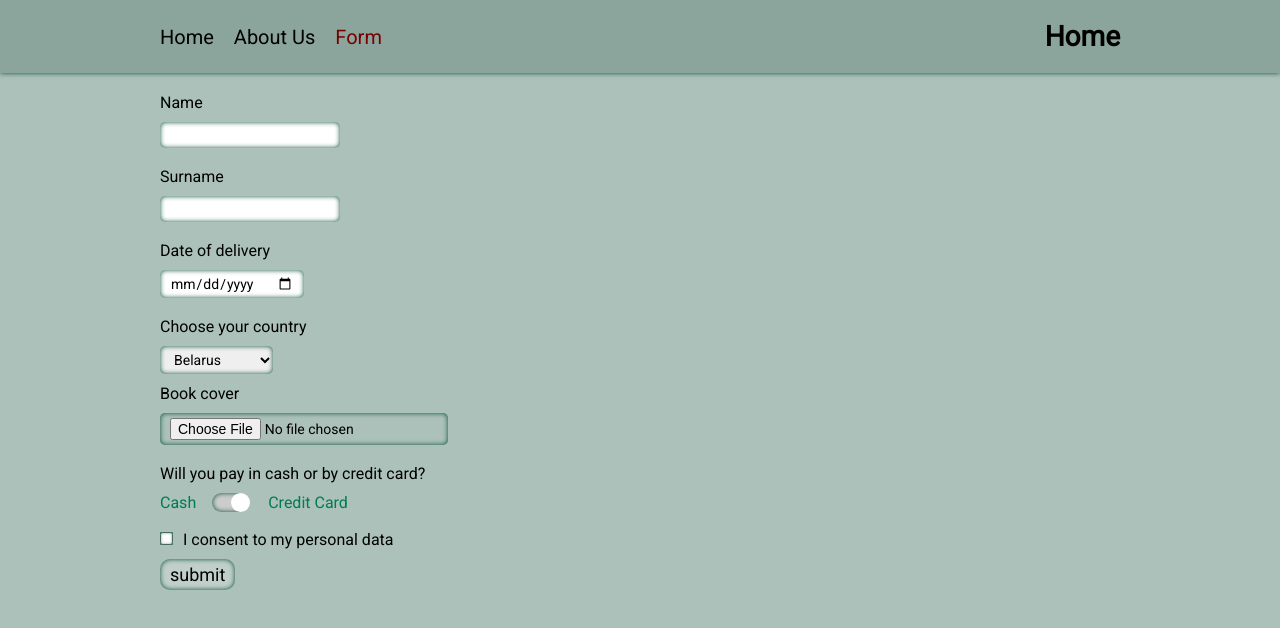
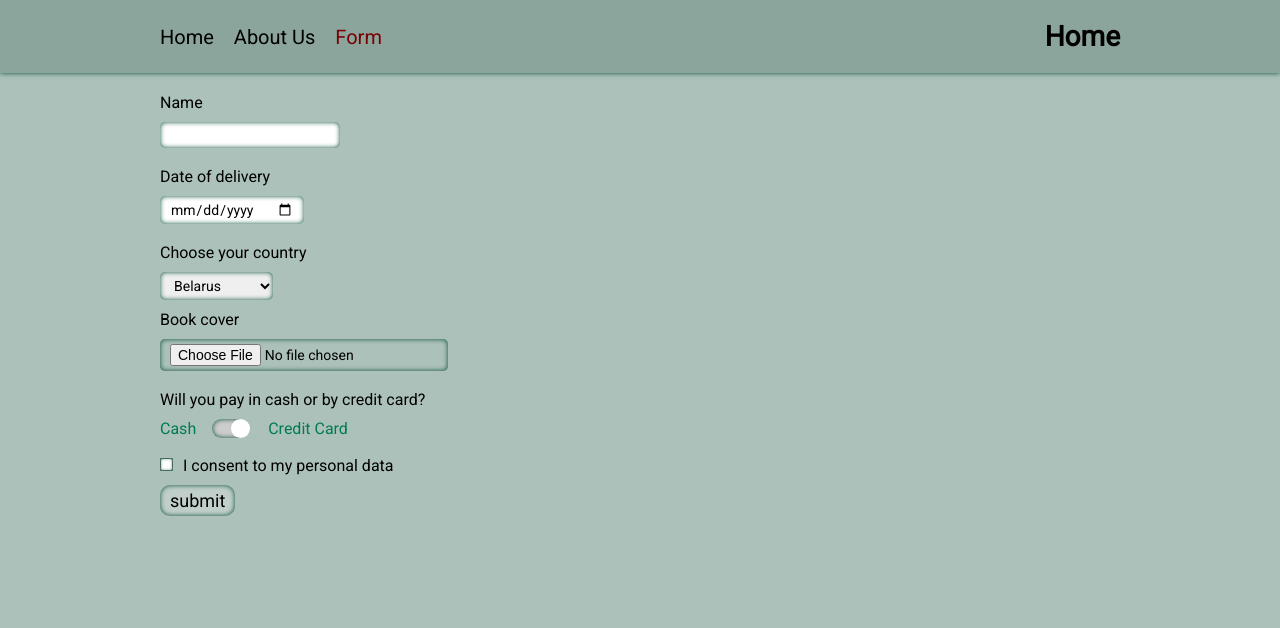
Before and after one commit to Tatiana-312/react2023q1, a React (Vite) app in the folder react-components/: page /form in a window 1280 px wide. Shown: the top 628 px of the page. Built offline with nearby package versions, Linux system fonts and the light colour scheme.

Commit message:
feat: delete surname input

```diff
--- a/react-components/src/components/Form/Form.tsx
+++ b/react-components/src/components/Form/Form.tsx
@@ -11,27 +11,36 @@ import DataSaveMessage from '../DataSaveMessage/DataSaveMessage';
 
 class Form extends React.Component<FormProps, FormState> {
   nameInput: React.RefObject<HTMLInputElement>;
-  surnameInput: React.RefObject<HTMLInputElement>;
   dateInput: React.RefObject<HTMLInputElement>;
   countrySelect: React.RefObject<HTMLSelectElement>;
   fileInput: React.RefObject<HTMLInputElement>;
   paymentSwitch: React.RefObject<HTMLInputElement>;
   permissionCheckbox: React.RefObject<HTMLInputElement>;
+  countries: string[];
 
   constructor(props: FormProps) {
     super(props);
     this.nameInput = React.createRef();
-    this.surnameInput = React.createRef();
     this.dateInput = React.createRef();
     this.countrySelect = React.createRef();
     this.fileInput = React.createRef();
     this.paymentSwitch = React.createRef();
     this.permissionCheckbox = React.createRef();
+    this.countries = [
+      'Belarus',
+      'Georgia',
+      'Germany',
+      'Kazakhstan',
+      'Kyrgyzstan',
+      'Poland',
+      'Russia',
+      'Ukraine',
+      'Uzbekistan',
+    ];
 
     this.state = {
       disableSubmit: true,
       nameError: '',
-      surnameError: '',
       dateError: '',
       fileError: '',
       dataSaveMessage: '',
@@ -48,9 +57,8 @@ class Form extends React.Component<FormProps, FormState> {
     });
   };
 
-  isValidInput = (): boolean => {
+  isValidInputs = (): boolean => {
     const nameField = this.nameInput.current as HTMLInputElement;
-    const surnameField = this.surnameInput.current as HTMLInputElement;
     const dateField = this.dateInput.current as HTMLInputElement;
     const fileField = this.fileInput.current as HTMLInputElement;
 
@@ -66,16 +74,6 @@ class Form extends React.Component<FormProps, FormState> {
       isValid = false;
     } else {
       this.setState({ nameError: '' });
-    }
-
-    if (!/^[A-Z][a-z]{1,28}$/.test(surnameField.value)) {
-      this.setState({
-        surnameError:
-          'Surname must start with a capital letter and contain more than 1 latin letter without spaces',
-      });
-      isValid = false;
-    } else {
-      this.setState({ surnameError: '' });
     }
 
     if (inputDate < currentDate) {
@@ -96,7 +94,6 @@ class Form extends React.Component<FormProps, FormState> {
 
   resetValues = (): void => {
     const nameField = this.nameInput.current as HTMLInputElement;
-    const surnameField = this.surnameInput.current as HTMLInputElement;
     const dateField = this.dateInput.current as HTMLInputElement;
     const countryField = this.countrySelect.current as HTMLSelectElement;
     const fileField = this.fileInput.current as HTMLInputElement;
@@ -104,14 +101,12 @@ class Form extends React.Component<FormProps, FormState> {
     const permissionField = this.permissionCheckbox.current as HTMLInputElement;
 
     nameField.value = '';
-    surnameField.value = '';
     dateField.value = '';
     countryField.value = 'Belarus';
     fileField.value = '';
     paymentField.checked = false;
     permissionField.checked = false;
     this.setState({ nameError: '' });
-    this.setState({ surnameError: '' });
     this.setState({ dateError: '' });
     this.setState({ fileError: '' });
   };
@@ -122,14 +117,13 @@ class Form extends React.Component<FormProps, FormState> {
 
     const cardsData: CardsData = {
       name: (this.nameInput.current as HTMLInputElement).value,
-      surname: (this.surnameInput.current as HTMLInputElement).value,
       date: (this.dateInput.current as HTMLInputElement).value,
       country: (this.countrySelect.current as HTMLSelectElement).value,
       file: URL.createObjectURL((inputBookCover.files as FileList)[0]),
       payment: this.getCurrentSwitchValue((this.paymentSwitch.current as HTMLInputElement).checked),
     };
 
-    if (this.isValidInput()) {
+    if (this.isValidInputs()) {
       this.props.saveCard(cardsData);
       this.setState({
         dataSaveMessage: 'Data saved successfully!',
@@ -157,14 +151,6 @@ class Form extends React.Component<FormProps, FormState> {
           errorText={this.state.nameError}
         />
         <Input
-          type="text"
-          label="Surname"
-          name="surname"
-          refer={this.surnameInput}
-          onChange={this.handleChange}
-          errorText={this.state.surnameError}
-        />
-        <Input
           type="date"
           label="Date of delivery"
           name="date"
@@ -176,17 +162,7 @@ class Form extends React.Component<FormProps, FormState> {
           id="country"
           label="Choose your country"
           name="country"
-          optionValues={[
-            'Belarus',
-            'Georgia',
-            'Germany',
-            'Kazakhstan',
-            'Kyrgyzstan',
-            'Poland',
-            'Russia',
-            'Ukraine',
-            'Uzbekistan',
-          ]}
+          optionValues={this.countries}
           refer={this.countrySelect}
         />
         <Input
--- a/react-components/src/components/Form/formState.interface.ts
+++ b/react-components/src/components/Form/formState.interface.ts
@@ -1,7 +1,6 @@
 export interface FormState {
   disableSubmit: boolean;
   nameError: string;
-  surnameError: string;
   dateError: string;
   fileError: string;
   dataSaveMessage: string;
```
